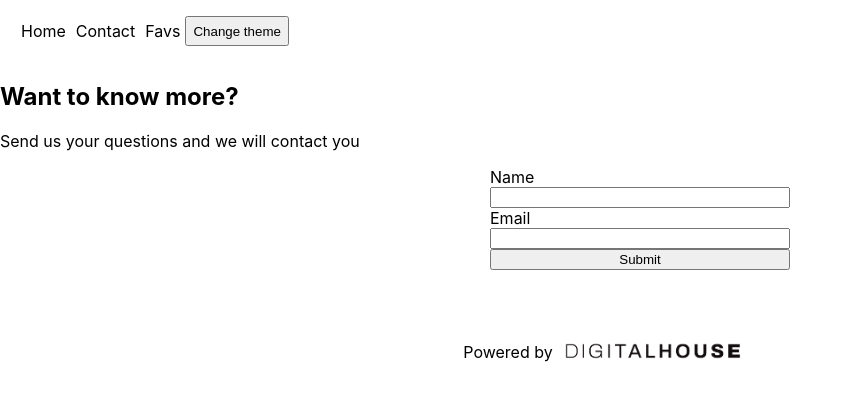
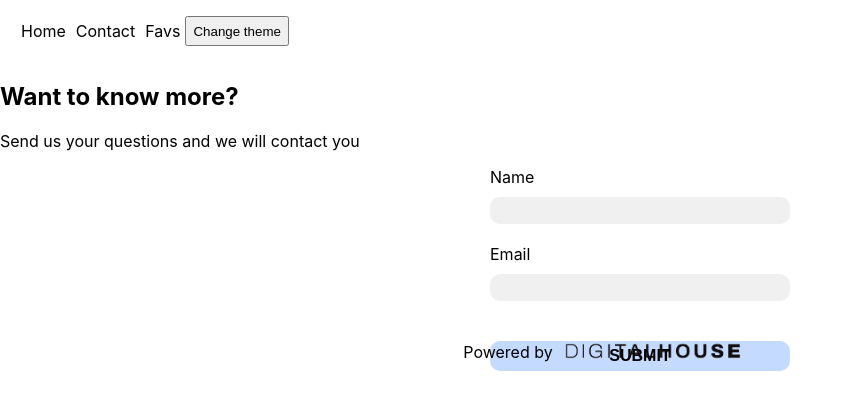
Before and after one commit to SantiBrun0/ctd-esp-fe3-final, a React (Create React App) app: page /contact in a window 1280 px wide. Shown: the top 410 px of the page, without its empty margins (0-853 px from the left). Built offline with nearby package versions, Linux system fonts and the light colour scheme; no server answers.

Commit message:
img card y estilos form

```diff
--- a/src/Components/Card.jsx
+++ b/src/Components/Card.jsx
@@ -2,6 +2,8 @@ import React from "react";
 
 
 const Card = ({ data }) => {
+
+  const IMG_DOC = "https://img.freepik.com/premium-vector/doctor-profile-with-medical-service-icon_617655-48.jpg"
 
   const addFav = ()=>{
     // Aqui iria la logica para agregar la Card en el localStorage
@@ -11,7 +13,7 @@ const Card = ({ data }) => {
     <div className="card">
         {/* En cada card deberan mostrar en name - username y el id */}
         <h3>{data.id}</h3>
-        <img src="" alt="img-doc" />
+        <img src={IMG_DOC} alt="img-doc" className="img-doc" />
         <h4>{data.name}</h4>
         <h5>{data.username}</h5>
         {/* No debes olvidar que la Card a su vez servira como Link hacia la pagina de detalle */}
--- a/src/Components/Form.jsx
+++ b/src/Components/Form.jsx
@@ -8,10 +8,10 @@ const Form = () => {
     <div>
       <form>
         <label htmlFor="name">Name</label>
-        <input type="text" name="name" />
+        <input type="text" name="name" className="input-form" />
         <label htmlFor="email">Email</label>
-        <input type="email" name="email" />
-        <button type="submit">Submit</button>
+        <input type="email" name="email" className="input-form" />
+        <button type="submit" className="btn-form">SUBMIT</button>
       </form>
     </div>
   );
--- a/src/index.css
+++ b/src/index.css
@@ -70,13 +70,36 @@ form{
   margin: 0 auto;
 }
 
+.input-form {
+  margin: 10px 0 20px 0;
+  padding: 6px;
+  border: none;
+  border-radius: 10px;
+  background-color: #f0f0f0;
+}
+
+.btn-form {
+  margin: 20px 0 50px 0;
+  padding: 6px;
+  border: none;
+  border-radius: 10px;
+  background-color: rgb(196, 218, 255);
+  font-size: 1rem;
+  font-weight: 700;
+}
+
+.btn-form:hover {
+  cursor: pointer;
+  background-color: rgb(178, 206, 255);
+}
+
 .card{
   display: flex;
   justify-content: space-around;
   flex-direction: column;
   align-items: center;
   width: 200px;
-  padding: 0.5rem 0.5rem 0 0.5rem;
+  padding: 0.5rem 0.5rem 0.5rem 0.5rem;
   border: 0.5px solid rgb(136, 136, 136);
 }
 
@@ -92,6 +115,10 @@ form{
   height: auto;
   flex-wrap: wrap;
   margin: 0 auto;
+}
+
+.img-doc {
+  width: 90%;
 }
 
 table {
```
